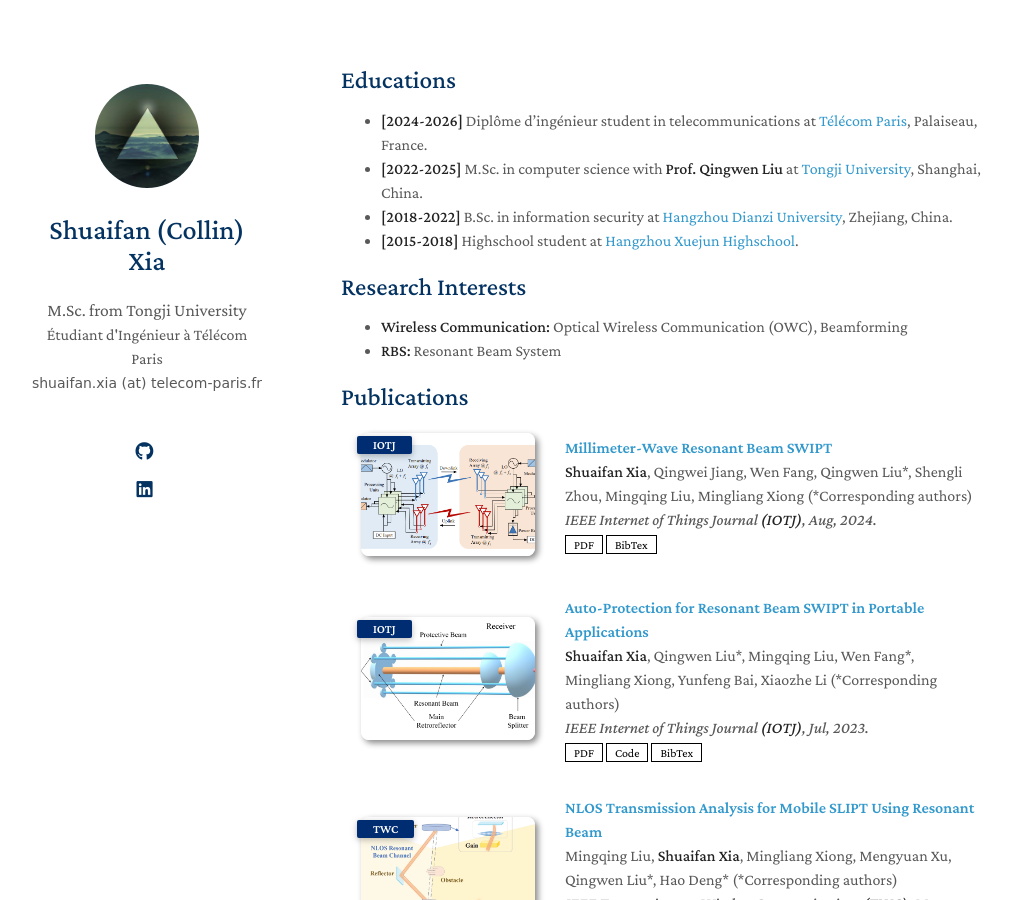
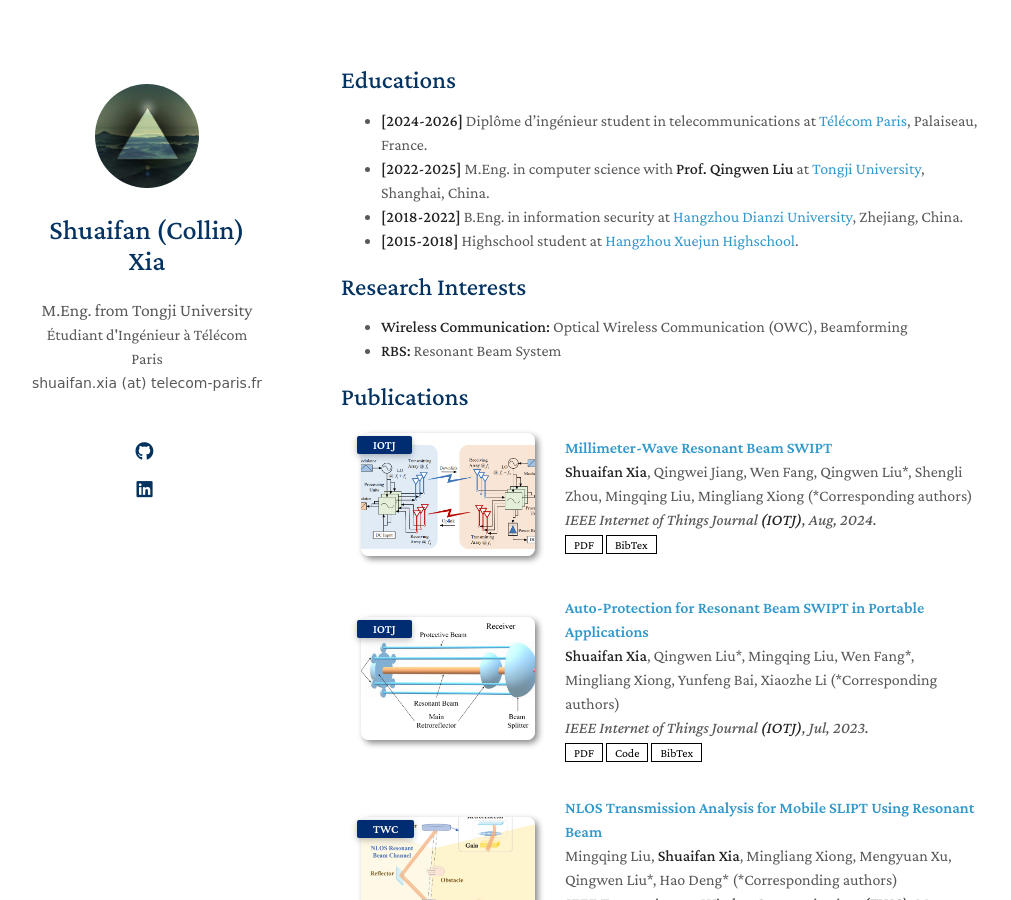
Before and after one commit to Collin911/homepage, a Jekyll site: the page built from index.md, in a window 1280 px wide and 900 px high. Shown: the whole window, without its empty margins (129-1140 px from the left). Built offline with Jekyll 4.4.1, drawn with Linux system fonts in a browser that asks for light colours; nearby versions of some CDN libraries; a style sheet for code colours, icons or effects is not loaded; our own code applies the rules of GitHub Pages for plain Markdown files.

Commit message:
Update Degree Info

```diff
--- a/_config.yml
+++ b/_config.yml
@@ -1,6 +1,6 @@
 # Basic Information
 title: Shuaifan (Collin) Xia
-position: M.Sc. from Tongji University
+position: M.Eng. from Tongji University
 affiliation: Étudiant d'Ingénieur à Télécom Paris
 email: shuaifan.xia (at) telecom-paris.fr
 
--- a/index.md
+++ b/index.md
@@ -4,8 +4,8 @@ layout: homepage
 
 ## Educations
 - **[2024-2026]** Diplôme d'ingénieur student in telecommunications at [Télécom Paris](https://www.telecom-paris.fr/en/home), Palaiseau, France.
-- **[2022-2025]** M.Sc. in computer science with [**Prof. Qingwen Liu**](https://lmqclare.github.io/Winglab/Publications.html) at [Tongji University](https://www.tongji.edu.cn/), Shanghai, China.
-- **[2018-2022]** B.Sc. in information security at [Hangzhou Dianzi University](https://www.hdu.edu.cn/main.htm), Zhejiang, China.
+- **[2022-2025]** M.Eng. in computer science with [**Prof. Qingwen Liu**](https://lmqclare.github.io/Winglab/Publications.html) at [Tongji University](https://www.tongji.edu.cn/), Shanghai, China.
+- **[2018-2022]** B.Eng. in information security at [Hangzhou Dianzi University](https://www.hdu.edu.cn/main.htm), Zhejiang, China.
 - **[2015-2018]** Highschool student at [Hangzhou Xuejun Highschool](http://www.hzxjhs.com/home.htm).
 
 ## Research Interests
```
